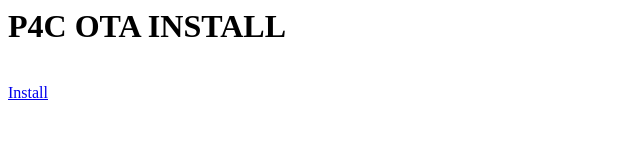
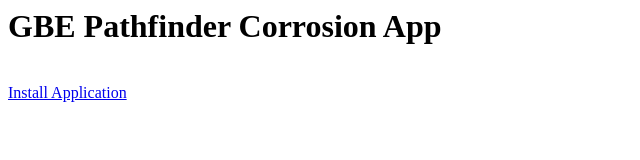
Before and after one commit to colbyschulz/p4c-ota-install, a plain HTML site: page index.html in a window 1280 px wide. Shown: the whole page, without its empty margins (0-640 px from the left). Drawn offline with Linux system fonts and the light colour scheme.

Commit message:
add files

```diff
--- a/index.html
+++ b/index.html
@@ -1,7 +1,7 @@
-<h1>P4C OTA INSTALL</h1>
+<h1>GBE Pathfinder Corrosion App</h1>
 <br />
 <a
-  href="itms-services://?action=download-manifest&url=https://colbyschulz.github.io/p4c-ota-install/gbePathfinderMobile.plist"
+  href="itms-services://?action=download-manifest&url=https://colbyschulz.github.io/p4c-ota-install/manifest.plist"
 >
-  Install
+  Install Application
 </a>
```
Also changed, not shown: 1 other file.
